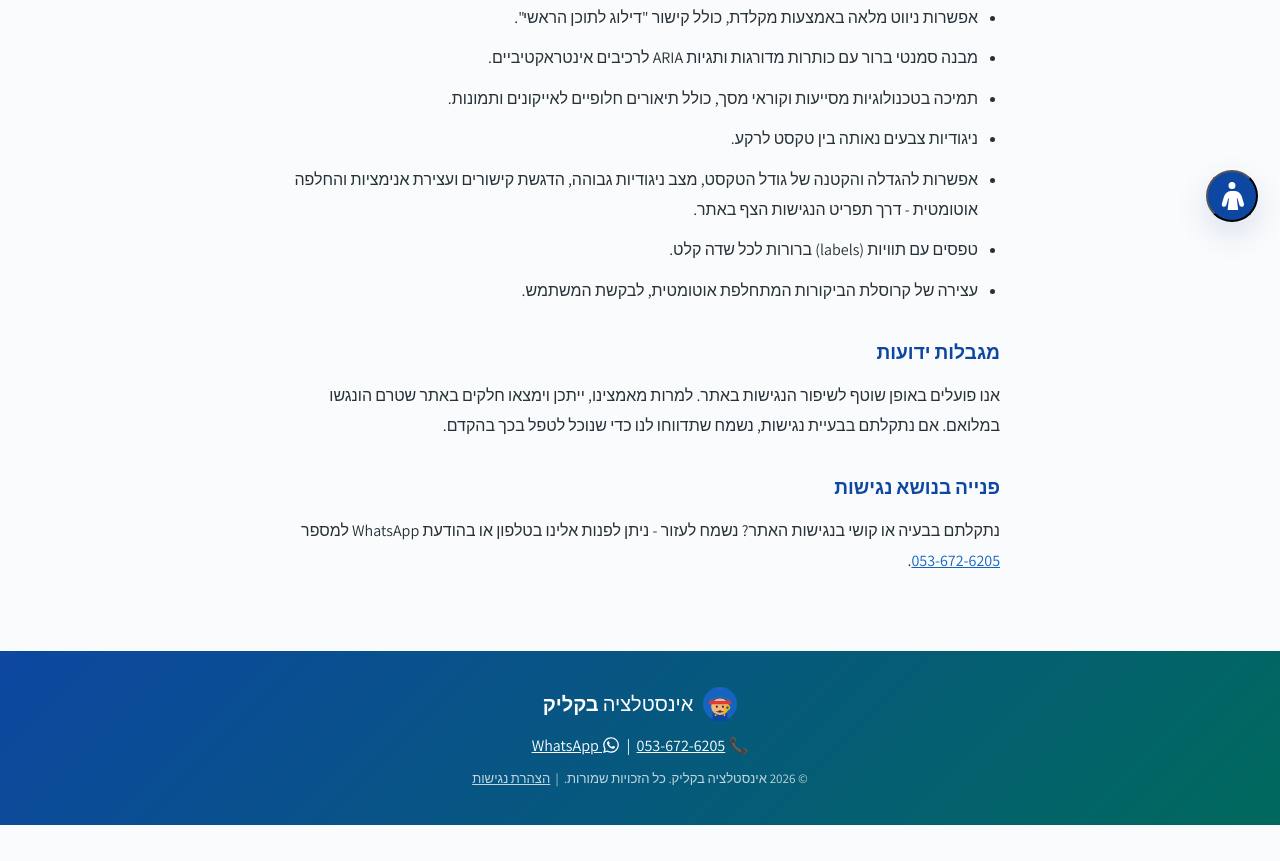
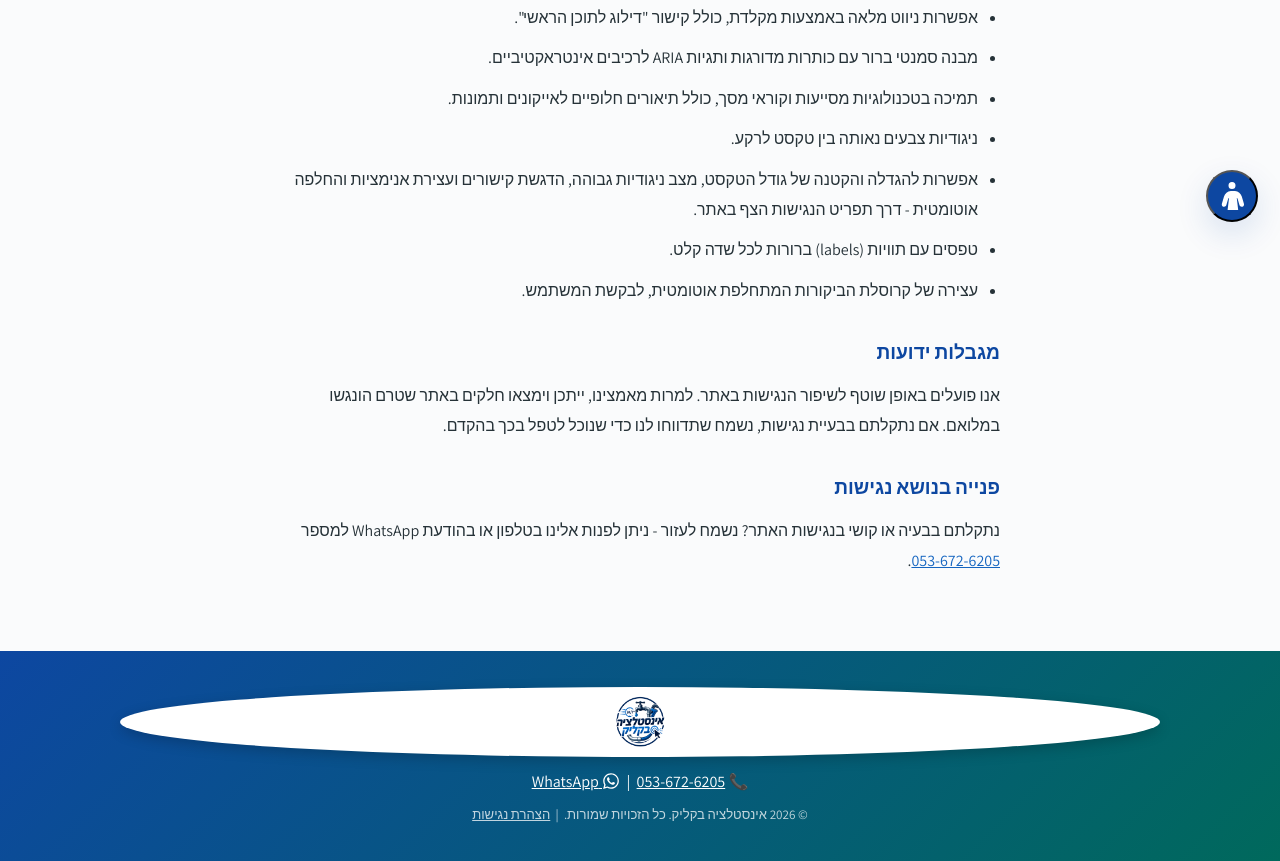
Before and after one commit to dandinn22-commits/website, a website: page website/public/accessibility.html in a window 1280 px wide. Shown: the part 556-1417 px from the top of the page. Before the commit the page ends 1381 px from the top, so only its background shows below. Drawn offline with Linux system fonts and the light colour scheme.

Commit message:
Add files via upload

```diff
--- a/website/public/accessibility.html
+++ b/website/public/accessibility.html
@@ -73,29 +73,8 @@
   <!-- ===== Footer ===== -->
   <footer class="site-footer">
     <div class="container footer-inner">
-      <div class="logo">
-        <svg width="34" height="34" viewBox="0 0 100 100" xmlns="http://www.w3.org/2000/svg" role="img" aria-label="אינסטלציה בקליק">
-          <circle cx="50" cy="50" r="50" fill="#1565C0"/>
-          <path d="M28 100 L28 78 Q50 68 72 78 L72 100 Z" fill="#0D47A1"/>
-          <rect x="34" y="66" width="8" height="18" rx="3" fill="#0D47A1" transform="rotate(-10 38 75)"/>
-          <rect x="58" y="66" width="8" height="18" rx="3" fill="#0D47A1" transform="rotate(10 62 75)"/>
-          <circle cx="37" cy="83" r="2.6" fill="#FFC107"/>
-          <circle cx="63" cy="83" r="2.6" fill="#FFC107"/>
-          <ellipse cx="50" cy="58" rx="26" ry="24" fill="#F3B77D"/>
-          <path d="M21 45 Q50 10 79 45 Q79 32 50 27 Q21 32 21 45 Z" fill="#E53935"/>
-          <rect x="17" y="41" width="66" height="10" rx="5" fill="#E53935"/>
-          <circle cx="41" cy="58" r="3.3" fill="#212121"/>
-          <circle cx="42.2" cy="56.8" r="1" fill="#ffffff"/>
-          <circle cx="59" cy="58" r="3.3" fill="#212121"/>
-          <circle cx="60.2" cy="56.8" r="1" fill="#ffffff"/>
-          <path d="M31 68 Q50 84 69 68 Q59 76 50 68 Q41 76 31 68 Z" fill="#4E342E"/>
-          <g transform="translate(70,64) rotate(30)">
-            <rect x="-3" y="0" width="6" height="18" rx="2" fill="#FFB300"/>
-            <circle cx="0" cy="-4" r="8" fill="#FFB300"/>
-            <circle cx="0" cy="-4" r="4" fill="#1565C0"/>
-          </g>
-        </svg>
-        <span class="logo-text">אינסטלציה <strong>בקליק</strong></span>
+      <div class="logo footer-logo">
+        <img src="assets/logo.png" alt="אינסטלציה בקליק" class="site-logo-img">
       </div>
       <p><span aria-hidden="true">📞</span> <a href="tel:0536726205">053-672-6205</a> &nbsp;|&nbsp; <a href="https://wa.me/972536726205" target="_blank" rel="noopener"><svg class="whatsapp-icon" viewBox="0 0 448 512" xmlns="http://www.w3.org/2000/svg" aria-hidden="true"><path fill="currentColor" d="M380.9 97.1C339 55.1 283.2 32 223.9 32c-122.4 0-222 99.6-222 222 0 39.1 10.2 77.3 29.6 111L0 480l117.7-30.9c32.4 17.7 68.9 27 106.1 27h.1c122.3 0 224.1-99.6 224.1-222 0-59.3-25.2-115-67.1-157zm-157 341.6c-33.2 0-65.7-8.9-94-25.7l-6.7-4-69.8 18.3L72 359.2l-4.4-7c-18.5-29.4-28.2-63.3-28.2-98.2 0-101.7 82.8-184.5 184.6-184.5 49.3 0 95.6 19.2 130.4 54.1 34.8 34.9 56.2 81.2 56.1 130.5 0 101.8-84.9 184.6-186.6 184.6zm101.2-138.2c-5.5-2.8-32.8-16.2-37.9-18-5.1-1.9-8.8-2.8-12.5 2.8-3.7 5.6-14.3 18-17.6 21.8-3.2 3.7-6.5 4.2-12 1.4-32.6-16.3-54-29.1-75.5-66-5.7-9.8 5.7-9.1 16.3-30.3 1.8-3.7.9-6.9-.5-9.7-1.4-2.8-12.5-30.1-17.1-41.2-4.5-10.8-9.1-9.3-12.5-9.5-3.2-.2-6.9-.2-10.6-.2-3.7 0-9.7 1.4-14.8 6.9-5.1 5.6-19.4 19-19.4 46.3 0 27.3 19.9 53.7 22.6 57.4 2.8 3.7 39.1 59.7 94.8 83.8 35.2 15.2 49 16.5 66.6 13.9 10.7-1.6 32.8-13.4 37.4-26.4 4.6-13 4.6-24.1 3.2-26.4-1.3-2.5-5-3.9-10.5-6.6z"/></svg> WhatsApp</a></p>
       <p class="footer-copy">© 2026 אינסטלציה בקליק. כל הזכויות שמורות. &nbsp;|&nbsp; <a href="accessibility.html">הצהרת נגישות</a></p>
--- a/website/public/style.css
+++ b/website/public/style.css
@@ -587,6 +587,12 @@
 }
 .footer-inner .logo { justify-content: center; margin-bottom: 12px; }
 .footer-inner .logo-text { color: var(--white); }
+.footer-logo {
+  background: var(--white);
+  padding: 6px;
+  border-radius: 50%;
+  box-shadow: 0 4px 14px rgba(0,0,0,0.2);
+}
 .footer-inner a { text-decoration: underline; }
 .footer-copy {
   margin-top: 10px;
```
Also changed, not shown: website/public/index.html (+2 -23 lines), website/public/thanks.html (+2 -23 lines).
